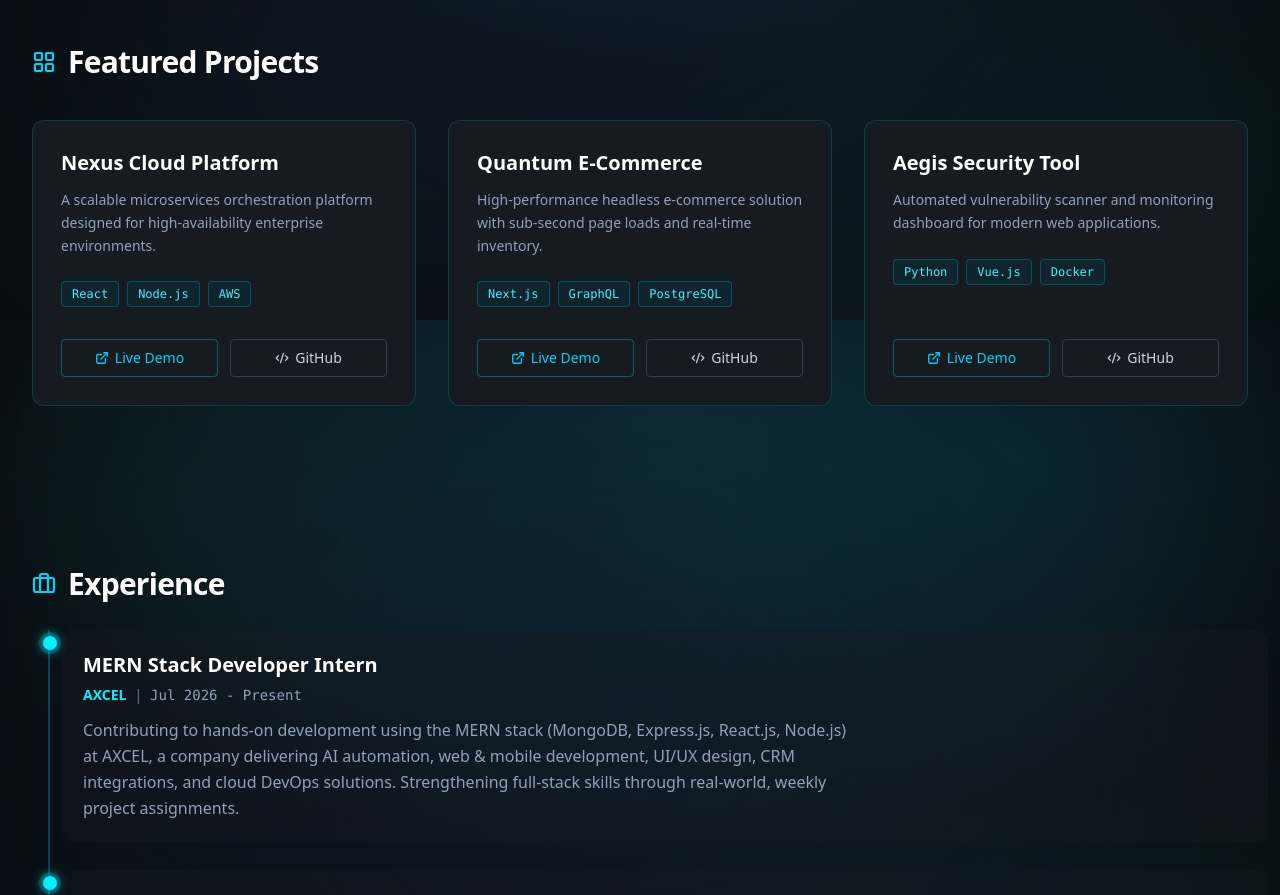
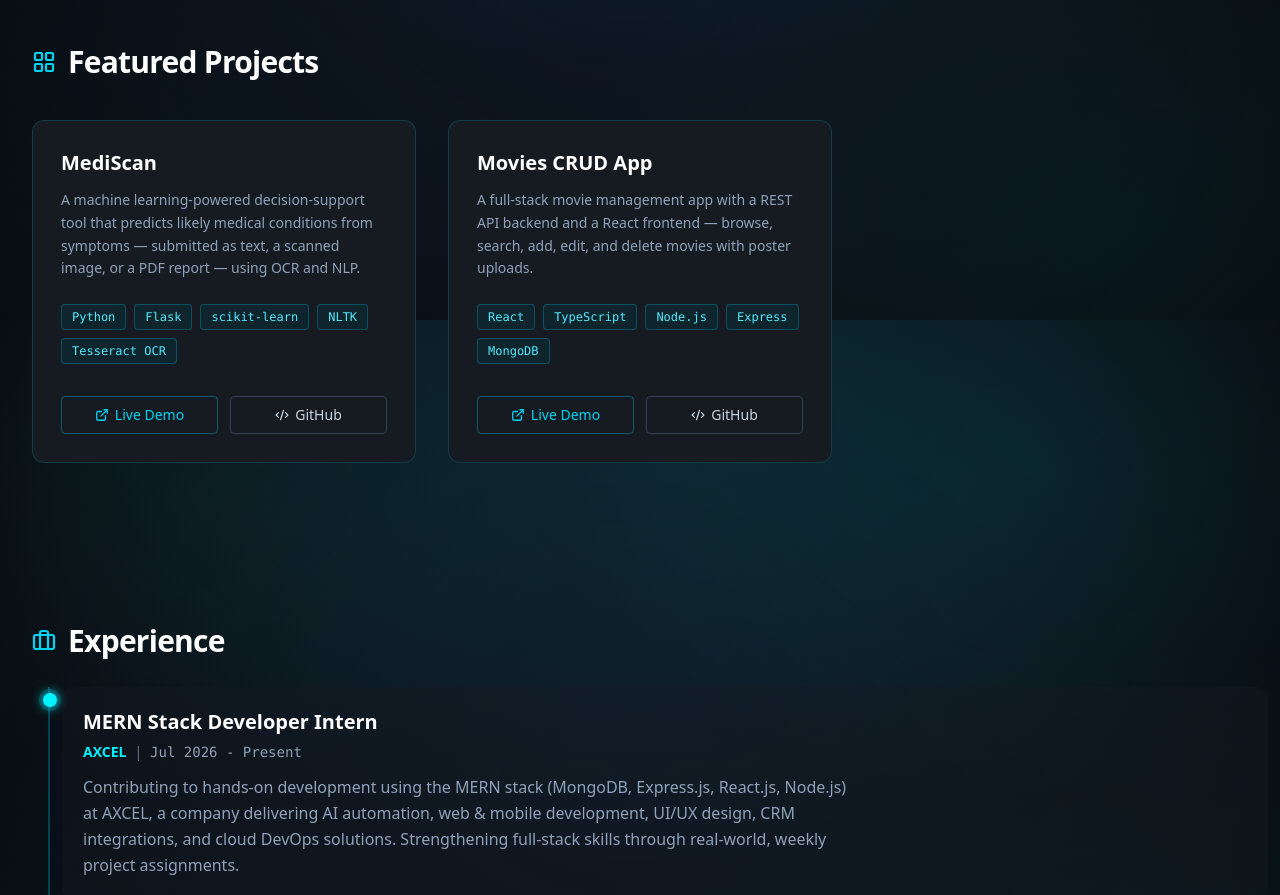
Before and after one commit to MohidWebDev/mohid-official-portfolio, a React (Vite) app: page / in a window 1280 px wide. Shown: the part 1280-2175 px from the top of the page. Built offline with nearby package versions, Linux system fonts and the light colour scheme.

Commit message:
Replaced mock projects with actual projects

```diff
--- a/src/data/portfolioData.ts
+++ b/src/data/portfolioData.ts
@@ -48,34 +48,24 @@ export const TECH_CATEGORIES: TechCategory[] = [
 
 export const FEATURED_PROJECTS: Project[] = [
   {
-    id: "nexus-cloud",
-    title: "Nexus Cloud Platform",
+    id: "mediscan",
+    title: "MediScan",
     description:
-      "A scalable microservices orchestration platform designed for high-availability enterprise environments.",
-    tags: ["React", "Node.js", "AWS"],
-    liveUrl: "https://demo.architect.io/nexus",
-    githubUrl: "https://github.com/architect/nexus-cloud",
-    metrics: "99.99% uptime, 10M+ daily events processed",
+      "A machine learning-powered decision-support tool that predicts likely medical conditions from symptoms — submitted as text, a scanned image, or a PDF report — using OCR and NLP.",
+    tags: ["Python", "Flask", "scikit-learn", "NLTK", "Tesseract OCR"],
+    liveUrl: "https://mediscan-y531.onrender.com",
+    githubUrl: "https://github.com/MohidWebDev/MediScan",
+    metrics: "Predicts across 20 common conditions with confidence scoring",
   },
   {
-    id: "quantum-ecommerce",
-    title: "Quantum E-Commerce",
+    id: "movies-crud-app",
+    title: "Movies CRUD App",
     description:
-      "High-performance headless e-commerce solution with sub-second page loads and real-time inventory.",
-    tags: ["Next.js", "GraphQL", "PostgreSQL"],
-    liveUrl: "https://demo.architect.io/quantum",
-    githubUrl: "https://github.com/architect/quantum-ecommerce",
-    metrics: "350ms p95 latency, 45k concurrent users",
-  },
-  {
-    id: "aegis-security",
-    title: "Aegis Security Tool",
-    description:
-      "Automated vulnerability scanner and monitoring dashboard for modern web applications.",
-    tags: ["Python", "Vue.js", "Docker"],
-    liveUrl: "https://demo.architect.io/aegis",
-    githubUrl: "https://github.com/architect/aegis-security",
-    metrics: "Detected 12k+ CVEs across 500+ microservices",
+      "A full-stack movie management app with a REST API backend and a React frontend — browse, search, add, edit, and delete movies with poster uploads.",
+    tags: ["React", "TypeScript", "Node.js", "Express", "MongoDB"],
+    liveUrl: "https://movies-crud-frontend.onrender.com",
+    githubUrl: "https://github.com/MohidWebDev/movies-crud-frontend",
+    metrics: "Full CRUD with image uploads, validation, and rate limiting",
   },
 ];
 
```
